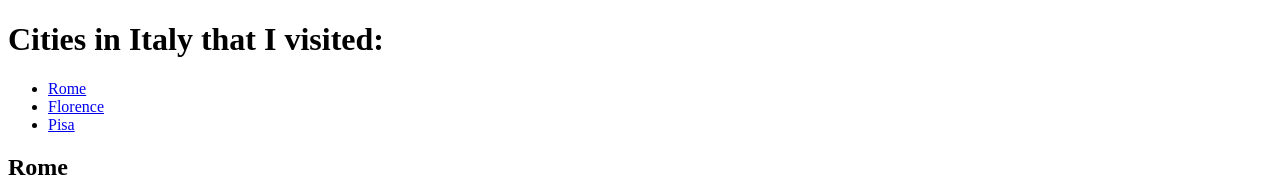
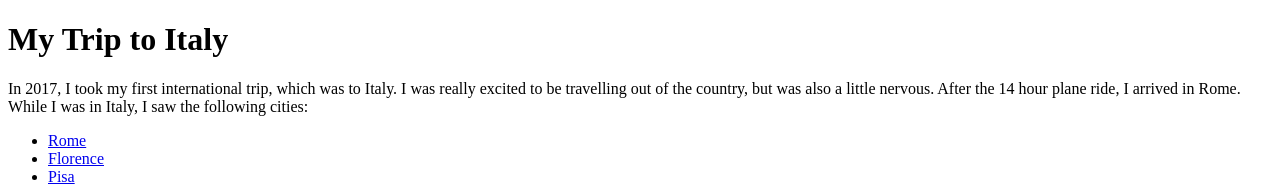
Before and after one commit to St-Louis-Women-March-2022/js-assignment-4-html-me-something-krnassif, a website: page index.html in a window 1280 px wide. Shown: the top 186 px of the page. Drawn offline with Linux system fonts and the light colour scheme.

Commit message:
Minor changes to HTML

```diff
--- a/index.html
+++ b/index.html
@@ -5,8 +5,9 @@
    </head>
    <body>
       <header>
-         <h1 id="page-title">Cities in Italy that I visited:</h1>
+         <h1 id="page-title">My Trip to Italy</h1>
          <nav>
+            <p>In 2017, I took my first international trip, which was to Italy. I was really excited to be travelling out of the country, but was also a little nervous. After the 14 hour plane ride, I arrived in Rome. While I was in Italy, I saw the following cities:</p>
             <ul>
                 <li><a href="#rome">Rome</a></li>
                 <li><a href="#florence">Florence</a></li>
```
